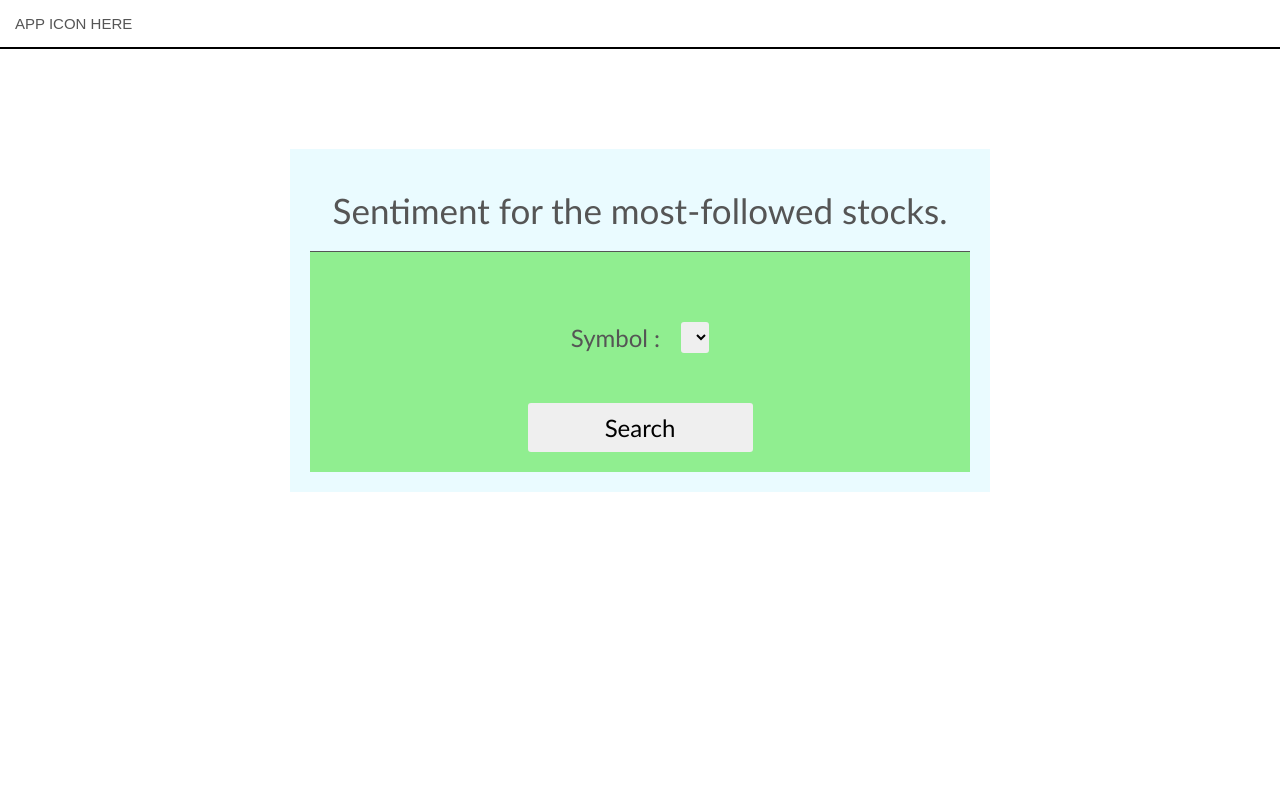
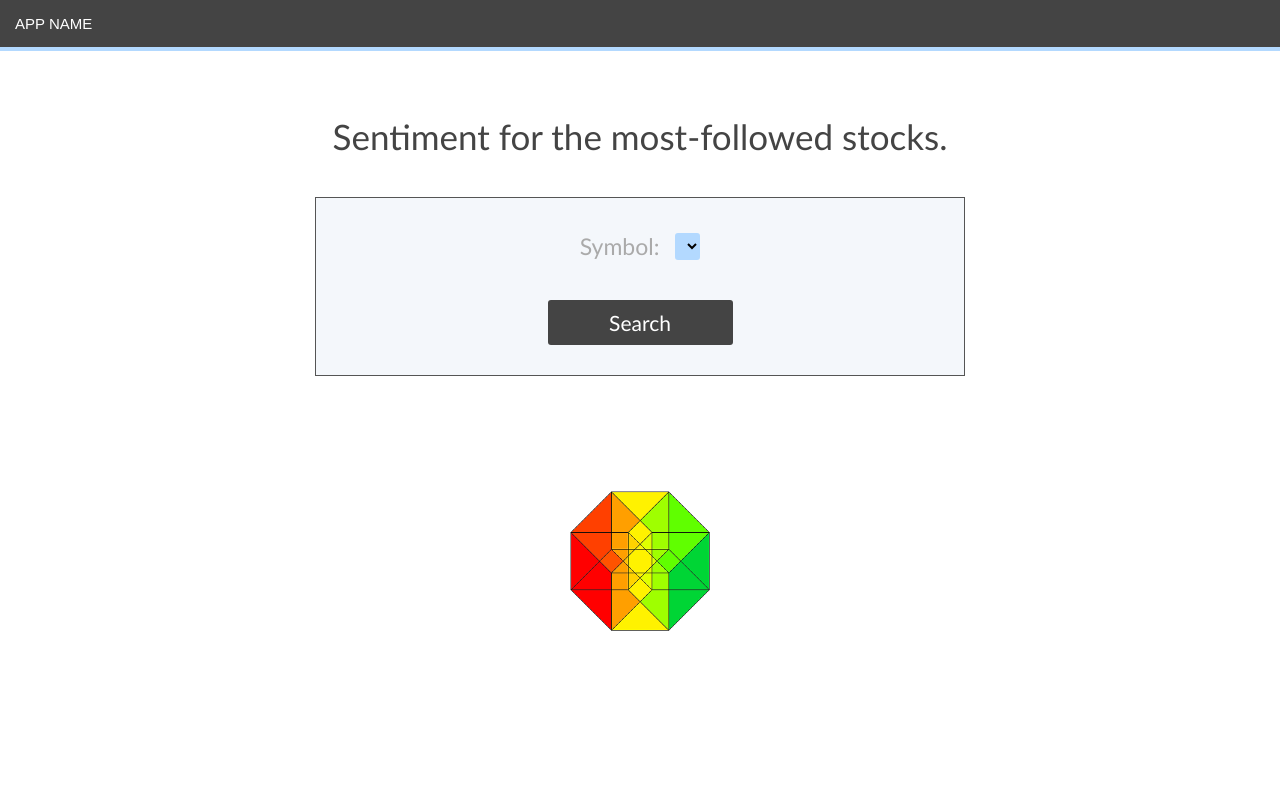
Before and after one commit to mwunder/qualya, a Django app: page /home/ in a window 1280 px wide. Run offline with Django 3.2, Linux system fonts and the light colour scheme; data that the repository does not hold is empty; parts of the project's set-up code (start-up, migrations or seed data) failed here and were passed over.

Commit message:
More home page design, add custom image

```diff
--- a/twitter_stock/static/css/home.css
+++ b/twitter_stock/static/css/home.css
@@ -10,11 +10,10 @@
   -moz-box-sizing: border-box;
 }
 
-/* main ===========================================================================================================================================*/
+/* default ========================================================================================================================================*/
 
 body {
-  color: #555555;
-  background-color: #ffffff;
+  color: #444444;
 }
 
 #load-screen {
@@ -24,42 +23,35 @@ body {
   right: 0;
   bottom: 0;
   left: 0;
-  background-color: white;
   z-index: 99;
 }
 
 #nav {
   padding: 15px;
   font: 400 15px "Arial", sans-serif;
-  border-bottom: 2px solid black;
+  color: white;
+  background-color: #444444;
+  border-bottom: 4px solid #b3d9ff;
 }
 
 #main {
   position: relative;
-  max-width: 700px; /* use max-width instead of width to allow browser resizing of #main */
-  margin: 100px auto; /* left and right margins set to auto to horizontally center #main within the body */
-  padding: 20px;
+  max-width: 700px;
+  min-width: 320px;
+  margin: 0 auto; /* left and right margins set to auto to horizontally center this element within the body */
+  padding: 25px;
   text-align: center;
-  background-color: rgba(171,239,255, 0.25);
-}
-
-#main-heading {
-  padding: 20px 0;
-  font: 100 35px Trebuchet MS, sans-serif;
-  border-bottom: 1px solid #555555;
 }
 
 #search-form {
-  padding: 20px;
-  background-color: lightgreen;
+  margin: 30px 0 10px 0;
+  padding: 5px;
+  background-color: #f4f7fb;
+  border: 1px solid #555555;
 }
 
-.search-form-child {
-  padding-top: 50px;
-}
-
-label, #ticker-dropdown, #search-form-button {
-  font: 100 24px Trebuchet MS, sans-serif;
+label {
+  color: #aaaaaa;
 }
 
 #ticker-dropdown,
@@ -69,99 +61,142 @@ label, #ticker-dropdown, #search-form-button {
 }
 
 #ticker-dropdown {
-  margin-left: 15px;
-  padding-left: 8px;
+  margin: 15px 0 0 10px;
+  padding: 0 0 0 5px;
+  background-color: #b3d9ff;
 }
 
 #search-form-button {
-  width: 225px;
+  margin: 10px 0;
   padding: 10px 0;
+  color: white;
+  background-color: #444444;
+}
+
+#main-img {
+  margin: 60px 0 0 0;
 }
 
 /* media queries ==================================================================================================================================*/
 
-@media only screen and (max-width: 675px) {
-  #main{
-    margin: 75px auto;
-    padding: 15px;
-  }
+@media only screen and (max-width: 374px) {
 
   #main-heading {
-    padding: 10px 0;
-    font-size: 30px;
+    font: 200 25px/1.5 Trebuchet MS, sans-serif;
   }
 
   .search-form-child {
-    padding-top: 40px;
+    padding: 10px;
   }
 
-  label, #ticker-dropdown, #search-form-button {
-    font-size: 21px;
+  label {
+    font: 200 19px Trebuchet MS, sans-serif;
+  }
+
+  #ticker-dropdown,
+  #search-form-button {
+    font: 100 17px Trebuchet MS, sans-serif;
   }
 
   #search-form-button {
-    width: 200px;
-    padding: 7px 0;
+    width: 160px;
+  }
+
+  #main-img {
+    max-width: 100px;
   }
 }
 
 
-
-@media only screen and (max-width: 575px) {
-  #main{
-    margin: 50px auto;
-    padding: 10px;
-  }
+@media only screen and (min-width: 375px) {
 
   #main-heading {
-    padding-bottom: 0 10px 0 0;
-    font-size: 25px;
+    font: 200 29px/1.5 Trebuchet MS, sans-serif;
   }
 
   .search-form-child {
-    padding-top: 30px;
+    padding: 15px;
   }
 
-  label, #ticker-dropdown, #search-form-button {
-    font-size: 18px;
+  label {
+    font: 200 20px Trebuchet MS, sans-serif;
+  }
+
+  #ticker-dropdown,
+  #search-form-button {
+    font: 100 18px Trebuchet MS, sans-serif;
   }
 
   #search-form-button {
     width: 175px;
-    padding: 5px 0;
+  }
+
+  #main-img {
+    max-width: 110px;
   }
 }
 
 
-@media only screen and (max-width: 475px) {
-  #main{
-    margin: 25px auto;
+@media only screen and (min-width: 475px) {
+
+  #main-heading {
+    font: 300 31px/1.5 Trebuchet MS, sans-serif;
   }
 
-  #main-heading {
-    font-size: 20px;
+  label {
+    font: 200 22px Trebuchet MS, sans-serif;
   }
 
-   .search-form-child {
-    padding-top: 25px;
-  }
-
-  label, #ticker-dropdown, #search-form-button {
-    font-size: 15px;
+  #ticker-dropdown,
+  #search-form-button {
+    font: 100 20px Trebuchet MS, sans-serif;
   }
 
   #search-form-button {
-    width: 150px;
+    width: 180px;
+  }
+
+  #main-img {
+    max-width: 130px;
+    margin-top: 65px;
   }
 }
 
 
-@media only screen and (max-width: 385px) {
-  #main{
-    margin: 20px auto;
+@media only screen and (min-width: 575px) {
+
+  #main-heading {
+    font: 400 33px/1.5 Trebuchet MS, sans-serif;
   }
 
-  #main-heading {
-    font-size: 17px;
+  #main-img {
+    margin-top: 75px;
   }
 }
+
+
+@media only screen and (min-width: 700px) {
+
+  #main-heading {
+    margin: 30px 0 20px 0;
+    font: 500 35px/1.75 Trebuchet MS, sans-serif;
+  }
+
+  label {
+    font: 300 23px Trebuchet MS, sans-serif;
+  }
+
+  #ticker-dropdown,
+  #search-form-button {
+    font: 200 21px Trebuchet MS, sans-serif;
+  }
+
+  #search-form-button {
+    width: 185px;
+  }
+
+  #main-img {
+    max-width: 150px;
+    margin-top: 100px;
+  }
+}
--- a/twitter_stock/templates/home.html
+++ b/twitter_stock/templates/home.html
@@ -3,42 +3,48 @@
 <html lang="en-US">
     <head>
         <meta charset="UTF-8" />
-        <meta name="viewport" content="width=device-width,initial-scale=1.0" />
+        <meta name="viewport" content="width=device-width, initial-scale=1.0" />
 
         <link rel="stylesheet" href="{% static 'css/home.css' %}" />
 
         <!-- WHAT'S THE NAME OF THIS APP? -->
-        <title>Stock Sentiment Home Page</title>
+        <title>APP NAME | Home Page</title>
     </head>
 
     <body>
-        <!-- load -->
+        <!-- load screen -->
         <div id="load-screen"></div>
 
-        <div id="nav">APP ICON HERE</div>
+        <!-- navigation -->
+        <!-- WHAT'S THE NAME OF THIS APP? -->
+        <div id="nav">APP NAME</div>
 
         <div id="main">
+            <!-- heading -->
             <p id="main-heading">Sentiment for the most-followed stocks.</p>
 
             <form id="search-form" action="/stock_sentiment/" method="get">
-                <!-- dropdown -->
+                <!-- symbol dropdown menu -->
                 <div class="search-form-child">
                     <label>
-                        <span>Symbol :</span>
+                        <span>Symbol:</span>
                         <select id="ticker-dropdown" tabindex="1"></select>
                     </label>
                 </div>
 
-                <!-- button -->
+                <!-- search button -->
                 <div class="search-form-child">
                     <button id="search-form-button"name="submit" type="submit">Search</button>
                 </div>
             </form><!-- /search-form -->
+
+            <!-- home page art -->
+            <img id="main-img" alt="Sentiment Tesseract" src="{% static 'img/tesseract.png' %}" />
         </div><!-- /main -->
 
         <!-- populate symbol dropdown menu -->
         <script>
-            (function (){
+            (function() {
 
                 var symbols = {{ symbols|safe }};
                 var sorted = symbols.sort();
@@ -56,7 +62,7 @@
             }());
         </script>
 
-        <!-- remove #load-screen once site has fully loaded -->
+        <!-- remove load screen once site has fully loaded -->
         <script>window.onload = function() { document.getElementById("load-screen").style.display = "none" }</script>
     </body>
 </html>
```
Also changed, not shown: twitter_stock/static/img/tesseract.png (added).
